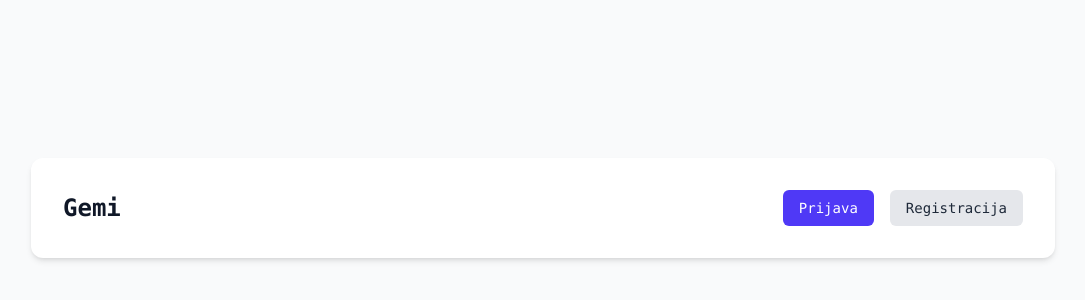
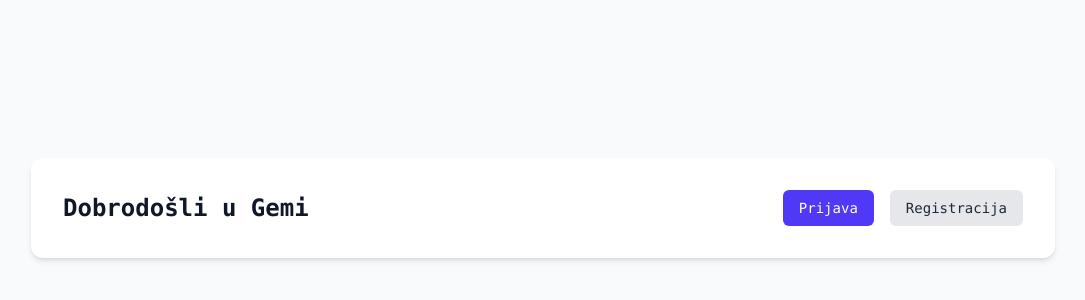
Before and after one commit to kosovic-creator/gemi, a Next.js app: page / in a window 1280 px wide. Shown: the part 192-492 px from the top of the page, without its empty margins (97-1182 px from the left). Built offline with nearby package versions, Linux system fonts and the light colour scheme; no server answers.

Commit message:
dobrodošli

```diff
--- a/app/login/page.tsx
+++ b/app/login/page.tsx
@@ -26,7 +26,7 @@ export default function LoginPage() {
     <div className="flex min-h-screen items-center justify-center bg-gradient-to-br from-slate-50 to-slate-100 px-4 py-12 sm:px-6 lg:px-8">
       <div className="w-full max-w-md rounded-2xl border border-slate-200/80 bg-white p-8 shadow-xl shadow-slate-100">
         <div className="space-y-2 text-center">
-          <h1 className="text-3xl font-bold tracking-tight text-slate-900">Dobrodo┼íli nazad</h1>
+          <h1 className="text-3xl font-bold tracking-tight text-slate-900">Dobrodošli nazad</h1>
           <p className="text-sm text-slate-500">Unesite svoje podatke za prijavu na nalog</p>
         </div>
 
--- a/app/page.tsx
+++ b/app/page.tsx
@@ -7,7 +7,7 @@ async function UserNav() {
 
   return (
     <div className="z-10 max-w-5xl w-full items-center justify-between font-mono text-sm lg:flex bg-white p-8 rounded-xl shadow-md">
-      <h1 className="text-2xl font-bold text-gray-900 mb-4 lg:mb-0">Gemi</h1>
+      <h1 className="text-2xl font-bold text-gray-900 mb-4 lg:mb-0">Dobrodošli u Gemi</h1>
       {session?.user ? (
         <div className="flex items-center gap-4">
           <span className="text-gray-700">Prijavljeni ste kao: <strong>{session.user.email}</strong></span>
```
